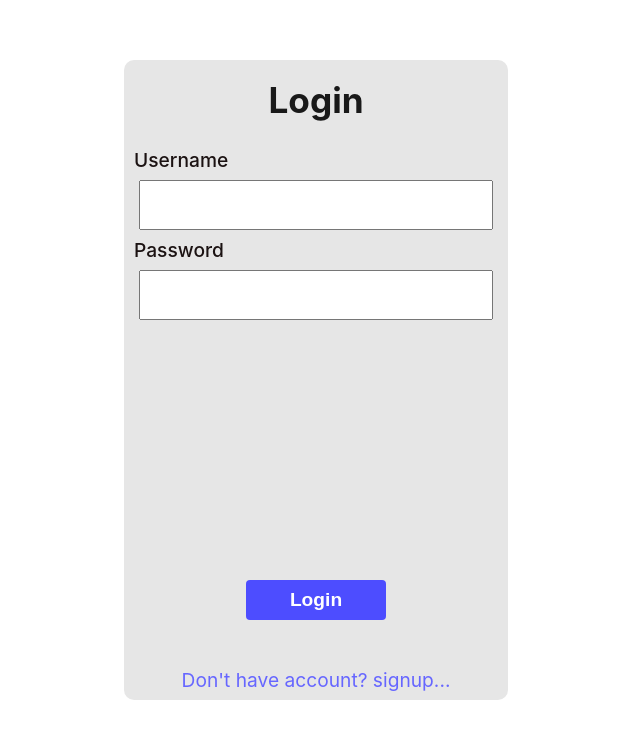
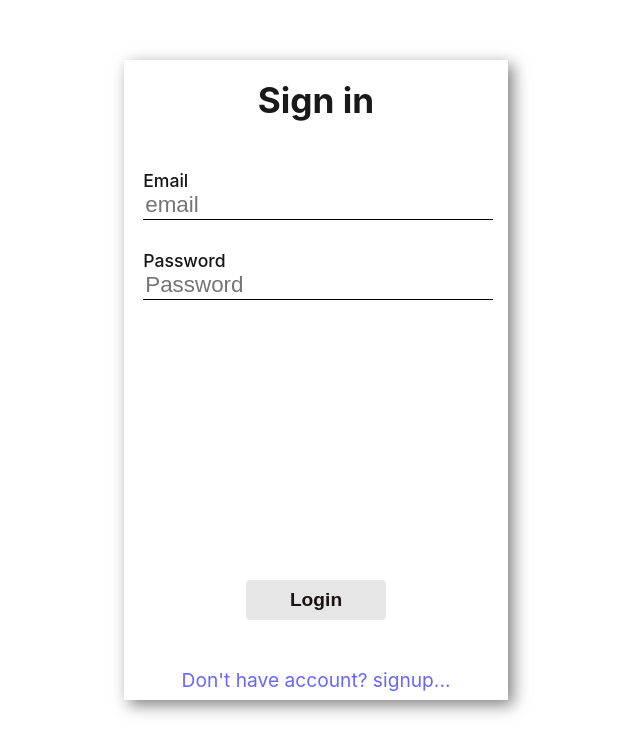
Before and after one commit to aman219/sihfront, a React (Create React App) app: page /login in a window 1280 px wide. Shown: the top 754 px of the page, without its empty margins (324-964 px from the left). Built offline with nearby package versions, Linux system fonts and the light colour scheme.

Commit message:
change in ui of login page The ui of login page change to apple inspired design

```diff
--- a/src/App.css
+++ b/src/App.css
@@ -1,9 +1,9 @@
 :root {
-    --primary-bg: #e6e6e6;
+    --primary-bg: #ffffff;
     --text-heading: #191919;
     --text-primary: #1B1212;
     --text-link: #6666ff;
-    --primary-btn-bg: #4d4dff;
+    --primary-btn-bg: #e6e6e6;
 }
 
 .App {
--- a/src/components/Login.js
+++ b/src/components/Login.js
@@ -6,12 +6,16 @@ import '../styles/login.css'
 const Login = () => {
   return (
     <div className='login' >
-      <h4> Login </h4>
+      <h4> Sign in </h4>
       <form method='post' >
-        <label htmlFor='username'> Username </label>
-        <input type='text' name='username' required />
-        <label htmlFor='password'> Password </label>
-        <input type='password' name='password' required />
+        <div className='input-container'>
+          <label htmlFor='email'> Email </label>
+          <input type='text' name='email' placeholder='email' required />
+        </div>
+        <div className='input-container'>
+          <label htmlFor='password'> Password </label>
+          <input type='password' name='password' placeholder='Password' required />
+        </div>
         <div className='login-submit'>
           <input type='submit' value='Login' />
         </div>
--- a/src/styles/login.css
+++ b/src/styles/login.css
@@ -1,12 +1,11 @@
 .login {
     margin: 60px auto 10px auto;
-    background-color: var(--primary-bg);
     padding: 0;
     height: 80vh;
     width: 30%;
     display: grid;
     grid-template-rows: 80px auto 40px;
-    border-radius: 10px;
+    box-shadow: 5px 5px 15px rgba(0, 0, 0, 0.5);
     overflow: hidden;
 }
 
@@ -20,17 +19,23 @@
 }
 
 .login form {
+    margin-top: 30px;
     display: grid;
-    grid-template-rows: 40px 50px 40px 50px auto;
+    grid-template-rows: 80px 80px auto;
+
 }
 
 .login form label {
     color: var(--text-primary);
     display: flex;
     align-items: center;
-    margin-left: 10px;
-    font-size: 1.2rem;
+    font-size: 1.1rem;
     font-weight: 500;
+}
+
+.login .input-container {
+    width: 90%;
+    margin: 0px auto;
 }
 
 .login .login-submit {
@@ -42,9 +47,10 @@
 }
 
 .login form input[type="text"] {
-    width: 90%;
-    margin: 0px auto;
+    width: 100%;
     font-size: 1.4rem;
+    border: none;
+    border-bottom: 1px solid black;
 }
 
 .login form input[type="text"]:focus {
@@ -52,9 +58,10 @@
 }
 
 .login form input[type="password"] {
-    width: 90%;
-    margin: 0px auto;
+    width: 100%;
     font-size: 1.4rem;
+    border: none;
+    border-bottom: 1px solid black;
 }
 
 .login form input[type="password"]:focus {
@@ -68,7 +75,7 @@
     width: 140px;
     height: 40px;
     background-color: var(--primary-btn-bg);
-    color: #ffffff;
+    color: var(--text-primary);
     font-size: 1.2rem;
     font-weight: 600;
     border-radius: 4px;
@@ -76,7 +83,8 @@
 
 .login form input[type="submit"]:hover {
     cursor: pointer;
-    background-color: #3333c1;
+    background-color: #000000;
+    color: var(--primary-btn-bg);
 }
 
 .login a{
```
